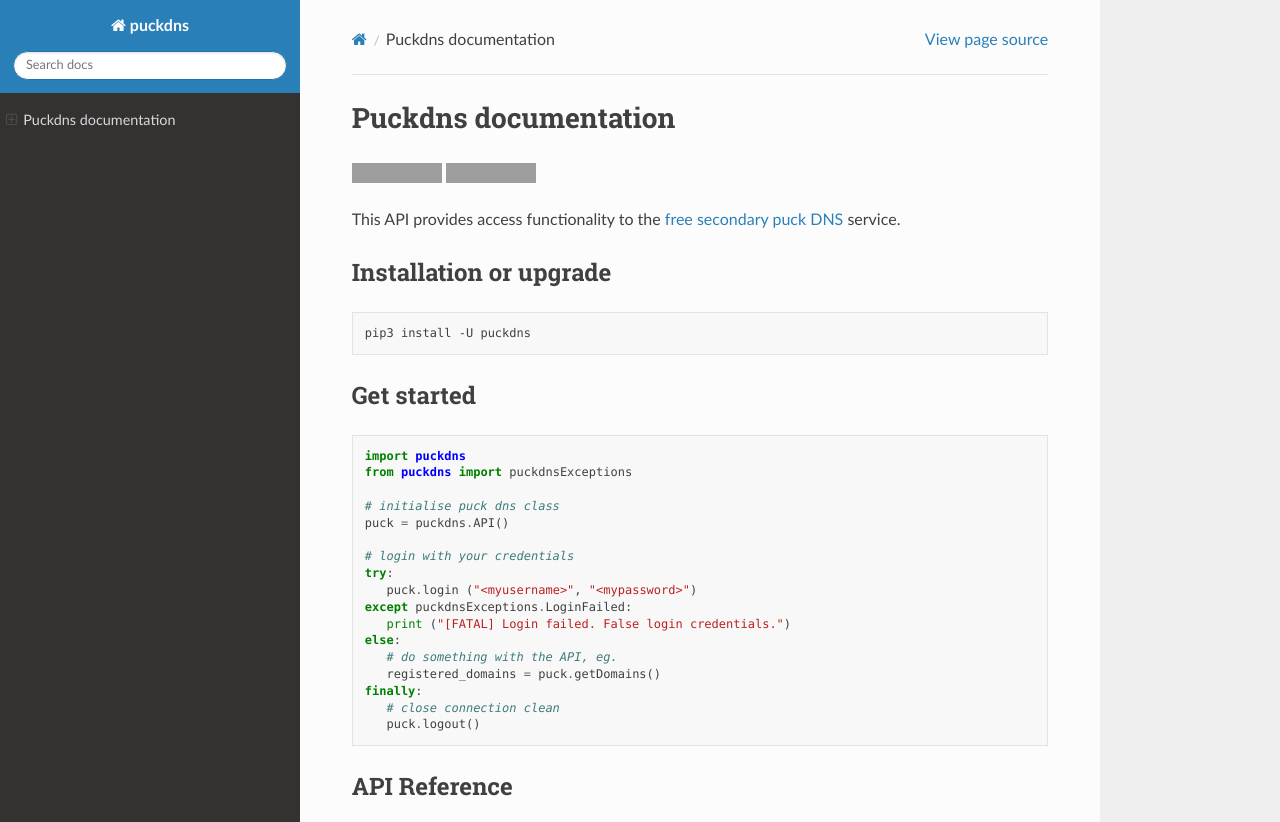
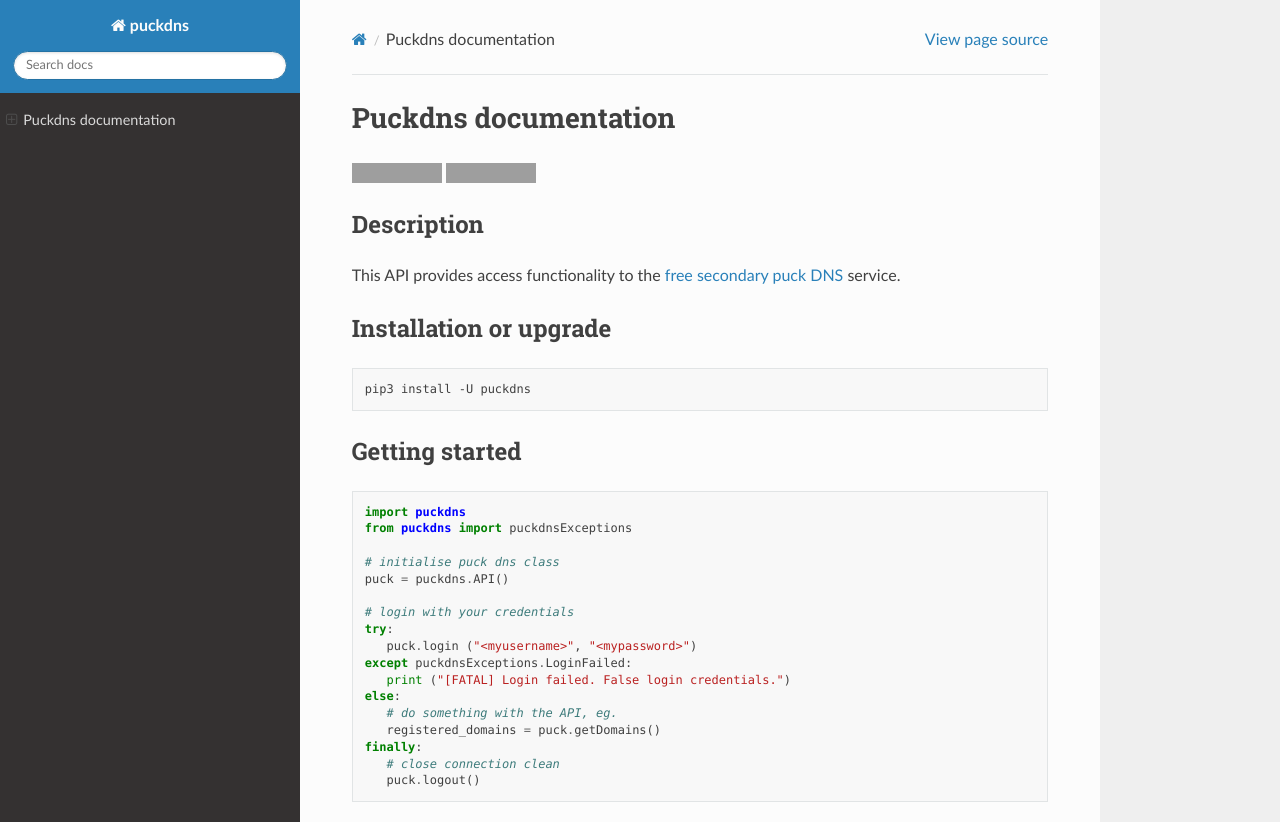
Before and after one commit to Snake-Whisper/puckdns, a Sphinx documentation site: the page built from docs/index.rst, in a window 1280 px wide and 1264 px high, cut to the strip 0-822 px from the top of the window. Built offline with Sphinx 7.4.7 and the Read the Docs theme 2.0.0, drawn with Linux system fonts in a browser that asks for light colours; pages that are not in the unit, such as notebooks, are missing from menus; part of the change alters nothing that is shown; grey boxes are pictures that could not be loaded.

Commit message:
fix style

```diff
--- a/docs/index.rst
+++ b/docs/index.rst
@@ -1,12 +1,5 @@
-.. puckdns documentation master file, created by
-   sphinx-quickstart on Sun Jul 18 11:25:14 2021.
-   You can adapt this file completely to your liking, but it should at least
-   contain the root `toctree` directive.
-
 Puckdns documentation
 =====================
-
-|codecov| |githubCI|
 
 .. |codecov| image:: https://codecov.io/gh/Snake-Whisper/puckdns/branch/master/graph/badge.svg?token=7R83F1FHXO
    :target: https://codecov.io/gh/Snake-Whisper/puckdns
@@ -14,16 +7,19 @@ Puckdns documentation
 .. |githubCI| image:: https://github.com/Snake-Whisper/puckdns/actions/workflows/python-package.yml/badge.svg
    :target: https://github.com/Snake-Whisper/puckdns
 
-
 .. toctree::
    :maxdepth: 2
    :hidden:
-   :caption: Contents:
+   :caption: Content
 
    index
 
+|codecov| |githubCI|
+
+Description
+-----------
+
 This API provides access functionality to the `free secondary puck DNS <https://puck.nether.net/dns/>`_ service.
-
 
 Installation or upgrade
 -----------------------
@@ -32,8 +28,8 @@ Installation or upgrade
 
    pip3 install -U puckdns
 
-Get started
------------
+Getting started
+---------------
 
 .. code-block:: python
 
@@ -57,6 +53,7 @@ Get started
 
 API Reference
 -------------
+
 .. automodule:: puckdns
    :members:
 
```
